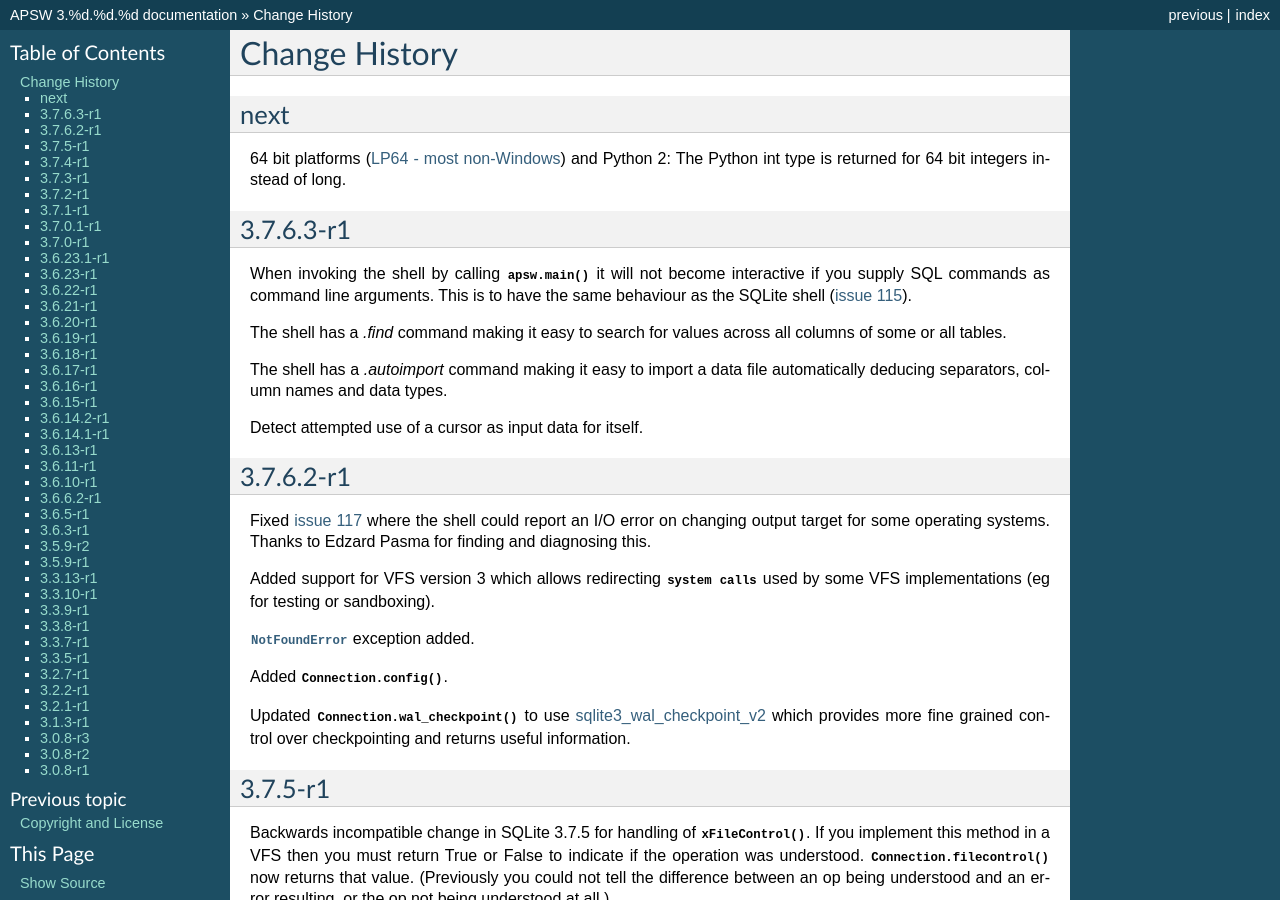
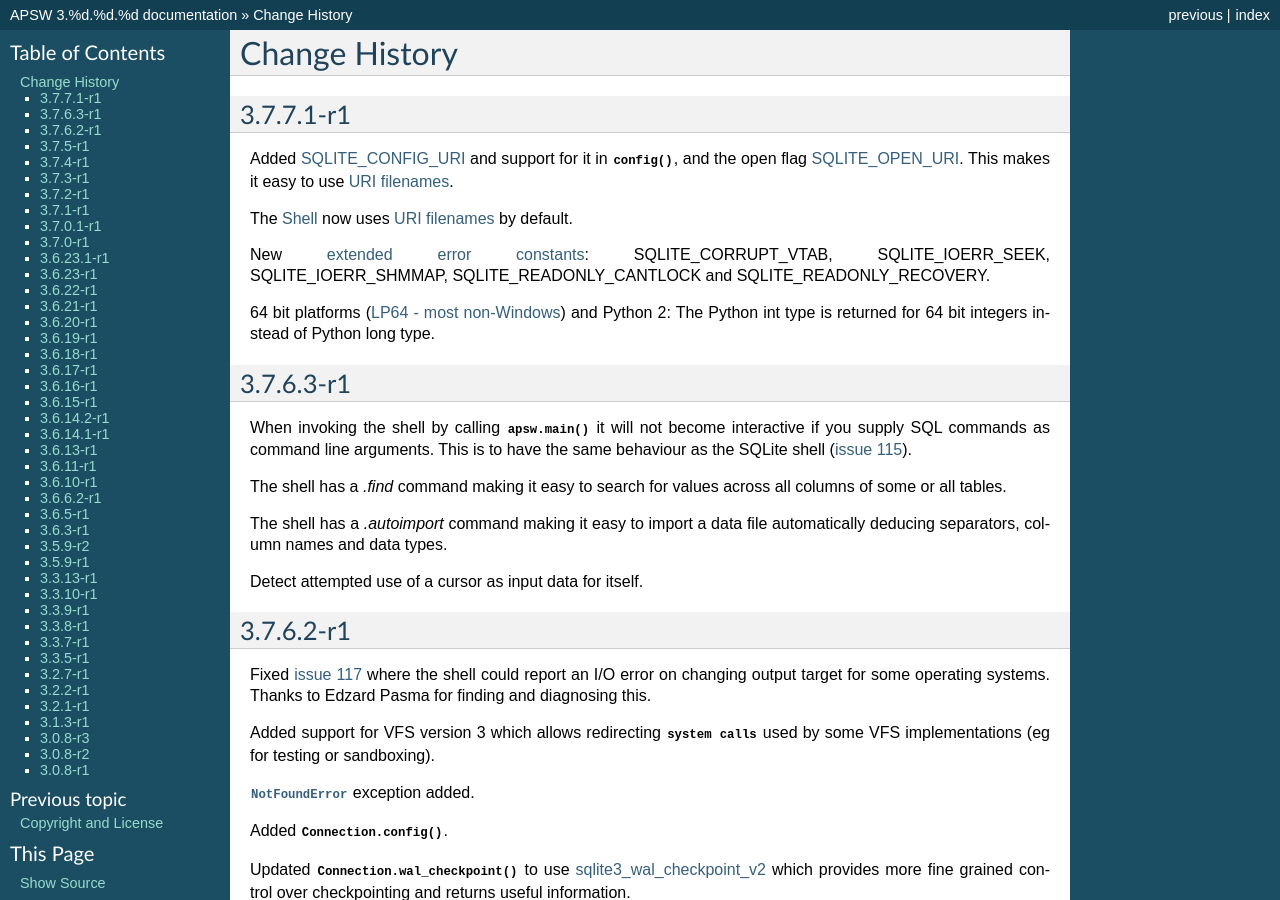
Before and after one commit to rogerbinns/apsw, a Sphinx documentation site: the page built from doc/changes.rst, in a window 1280 px wide and 900 px high. Built offline with Sphinx 7.4.7, drawn with Linux system fonts in a browser that asks for light colours; pages that are not in the unit, such as notebooks, are missing from menus; the version number is read from the project's files by our own code.

Commit message:
Document recent changes

```diff
--- a/doc/changes.rst
+++ b/doc/changes.rst
@@ -2,14 +2,29 @@
 **************
 .. currentmodule:: apsw
 
-next
-====
+3.7.7.1-r1
+==========
+
+Added `SQLITE_CONFIG_URI
+<http://www.sqlite.org/c3ref/c_config_getmalloc.html#sqliteconfiguri>`__
+and support for it in :meth:`config`, and the open flag
+`SQLITE_OPEN_URI
+<http://www.sqlite.org/c3ref/c_open_autoproxy.html>`__.  This makes it
+easy to use `URI filenames <http://www.sqlite.org/uri.html>`__.
+
+The :ref:`shell` now uses `URI filenames
+<http://www.sqlite.org/uri.html>`__ by default.
+
+New `extended error constants
+<http://www.sqlite.org/c3ref/c_busy_recovery.html>`__:
+SQLITE_CORRUPT_VTAB, SQLITE_IOERR_SEEK, SQLITE_IOERR_SHMMAP,
+SQLITE_READONLY_CANTLOCK and SQLITE_READONLY_RECOVERY.
 
 64 bit platforms
 (`LP64 - most non-Windows
 <http://en.wikipedia.org/wiki/64-bit#Specific_C-language_data_models>`__)
 and Python 2: The Python int type is returned for 64 bit integers
-instead of long.
+instead of Python long type.
 
 3.7.6.3-r1
 ==========
```
